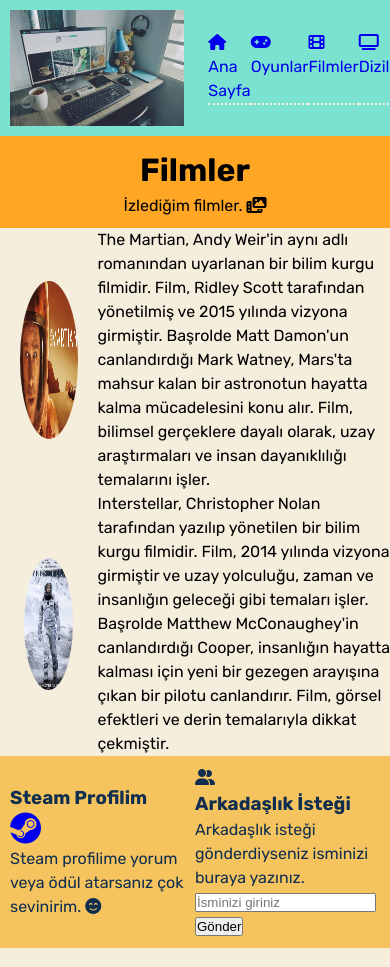
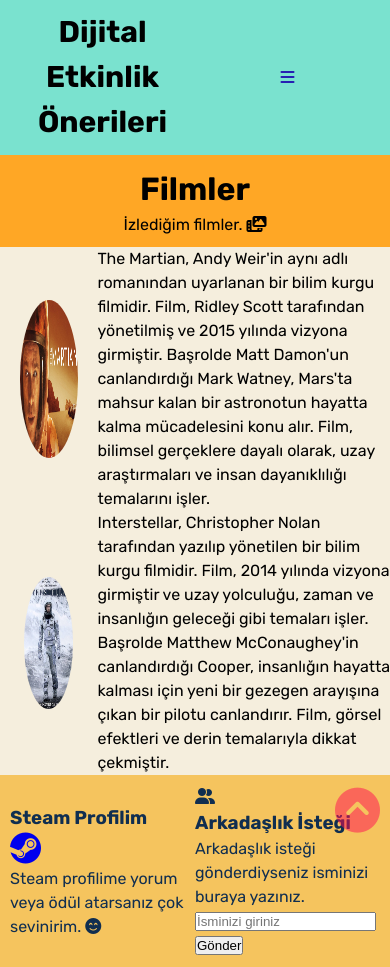
Before and after one commit to HarunUYGUC/Dijital_Etkinlik_Onerileri, a plain HTML site: page films.html in a window 390 px wide. Drawn offline with Linux system fonts and the light colour scheme; a web font is replaced by a local one.

Commit message:
Responsive Navbar

```diff
--- a/css/style.css
+++ b/css/style.css
@@ -53,6 +53,37 @@ img {
     justify-content: space-around;
     width: 75%;
 }
+
+/* Responsive Navbar */
+.nav-icons .bar {
+    display: none;
+}
+
+.nav-icons .fa-bars {
+    color: #261FB3;
+}
+
+@media (max-width: 600px) {
+    .nav-icons .main-icons{
+        display: none;
+    }
+
+    .nav-icons .bar {
+        display: block;
+        border-bottom: none;
+    }
+
+    .responsive .nav-icons .bar {
+        position: absolute;
+        right: 10px;
+        top: 5px;
+    }
+
+    .responsive .main-icons {
+        display: block;
+    }
+}
+/* buraya kadar */
 
 .navbar ul li {
     border-bottom: 2px dotted #F5EEDD;
--- a/films.html
+++ b/films.html
@@ -8,15 +8,16 @@
     <link rel="stylesheet" href="css/style.css">
     <title>Filmler</title>
 </head>
-<body>
+<body id="body">
     <!-- navbar -->
-     <nav class="navbar">
-        <img class="logo pc" src="img/pc.jpg" alt="pc logo">
+    <nav id="navbar" class="navbar">
+        <p>Dijital Etkinlik Önerileri</p>
         <ul class="nav-icons">
-            <li><a href="index.html"><i class="fa-solid fa-house"></i> Ana Sayfa</a></li>
-            <li><a href="games.html"><i class="fa-solid fa-gamepad"></i> Oyunlar</a></li>
-            <li><a href="films.html"><i class="fa-solid fa-film"></i> Filmler</a></li>
-            <li><a href="tv-series.html"><i class="fa-solid fa-tv"></i> Diziler</a></li>
+            <li class="main-icons"><a href="index.html"><i class="fa-solid fa-house"></i> Ana Sayfa</a></li>
+            <li class="main-icons"><a href="games.html"><i class="fa-solid fa-gamepad"></i> Oyunlar</a></li>
+            <li class="main-icons"><a href="films.html"><i class="fa-solid fa-film"></i> Filmler</a></li>
+            <li class="main-icons"><a href="tv-series.html"><i class="fa-solid fa-tv"></i> Diziler</a></li>
+            <li class="bar"><a href="#" onclick="displayMenu()"><i class="fa-solid fa-bars"></i></a></li>
         </ul>
      </nav>
 
@@ -42,6 +43,11 @@
         </div>
       </section>
 
+      <!-- Fixed Navigation -->
+      <a href="#body" id="backtotop">
+        <i class="fas fa-chevron-circle-up"></i>
+      </a>
+
      <!-- footer -->
       <footer class="footer">
         <div>
@@ -61,5 +67,13 @@
             </form>
         </div>
       </footer>
+
+      <!-- Responsive Navbar -->
+      <script>
+        function displayMenu() {
+            var link = document.getElementById('navbar');
+            link.classList.toggle('responsive'); // responsive varsa kaldır yoksa ekle.
+        }
+      </script>
 </body>
 </html>
```
Also changed, not shown: games.html (+21 -7 lines), index.html (+14 -5 lines), tv-series.html (+21 -7 lines).
